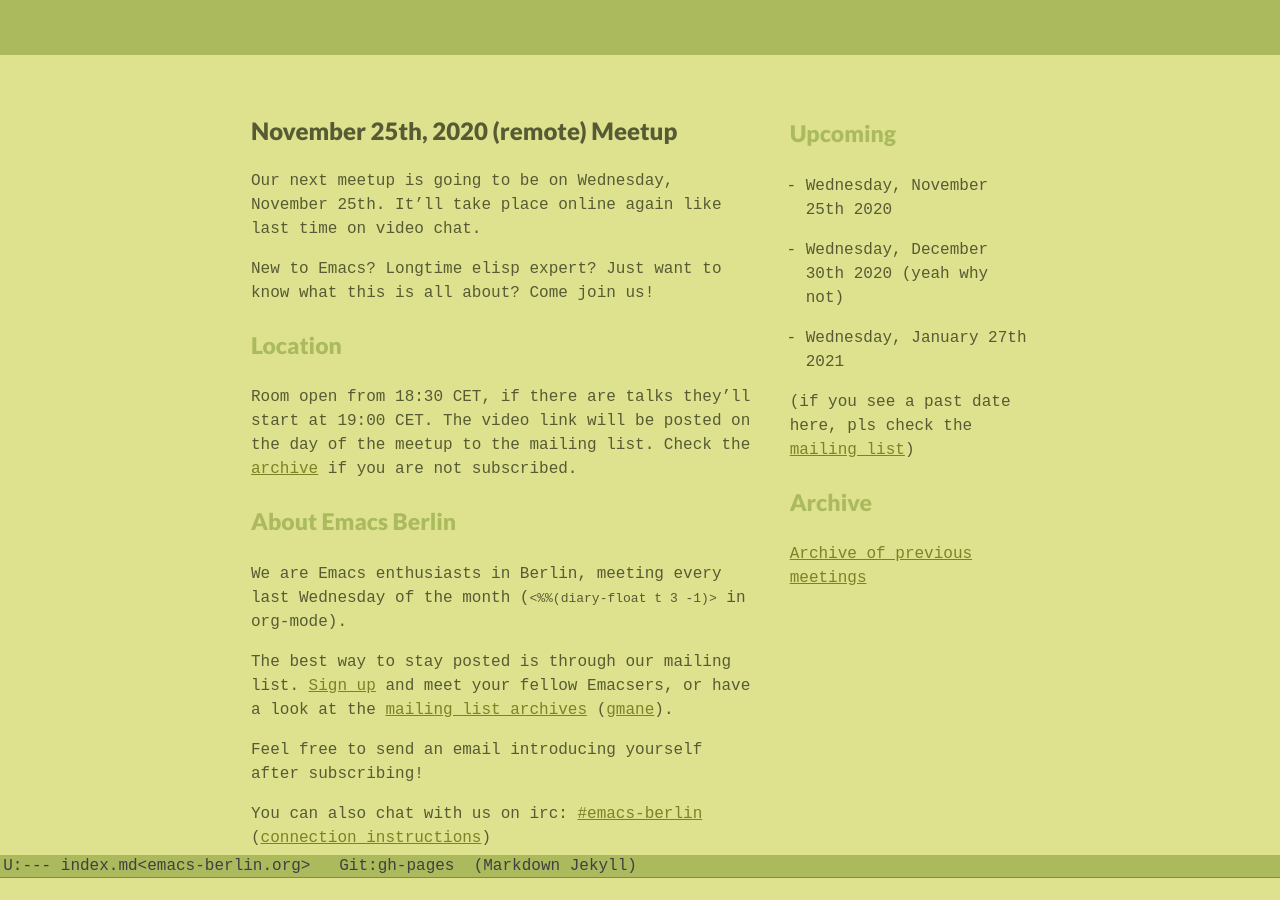
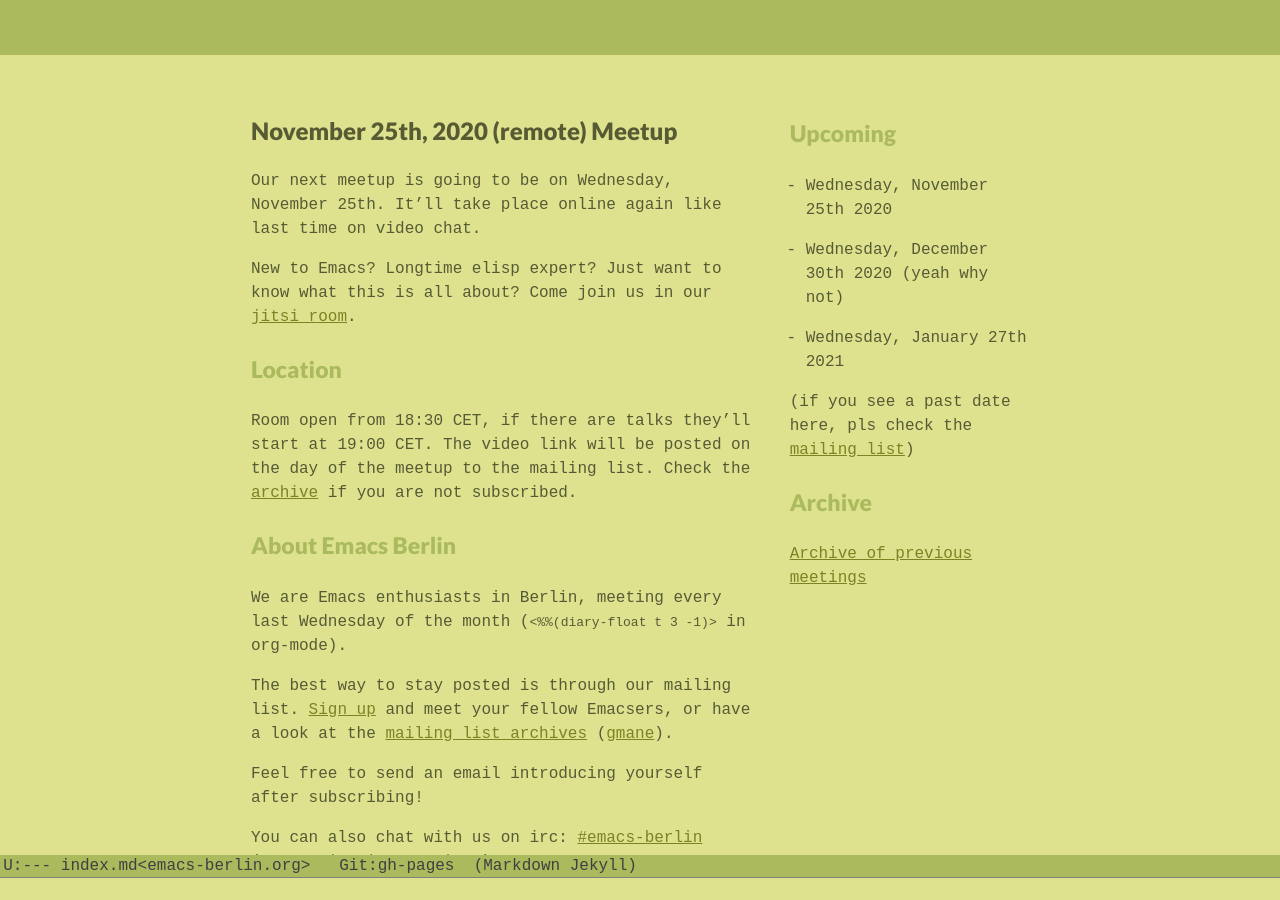
Before and after one commit to emacs-berlin/emacs-berlin.org, a Jekyll site: the page built from index.md, in a window 1280 px wide and 900 px high, scrolled down 354 px. Built offline with Jekyll 4.4.1, drawn with Linux system fonts in a browser that asks for light colours.

Commit message:
Video link

```diff
--- a/index.md
+++ b/index.md
@@ -19,7 +19,7 @@
 place online again like last time on video chat.
 
 New to Emacs? Longtime elisp expert? Just want to know what this is
-all about? Come join us!
+all about? Come join us in our [jitsi room](https://jitsi.emacs-berlin.org/november-2020).
 
 ### Location
 
```
